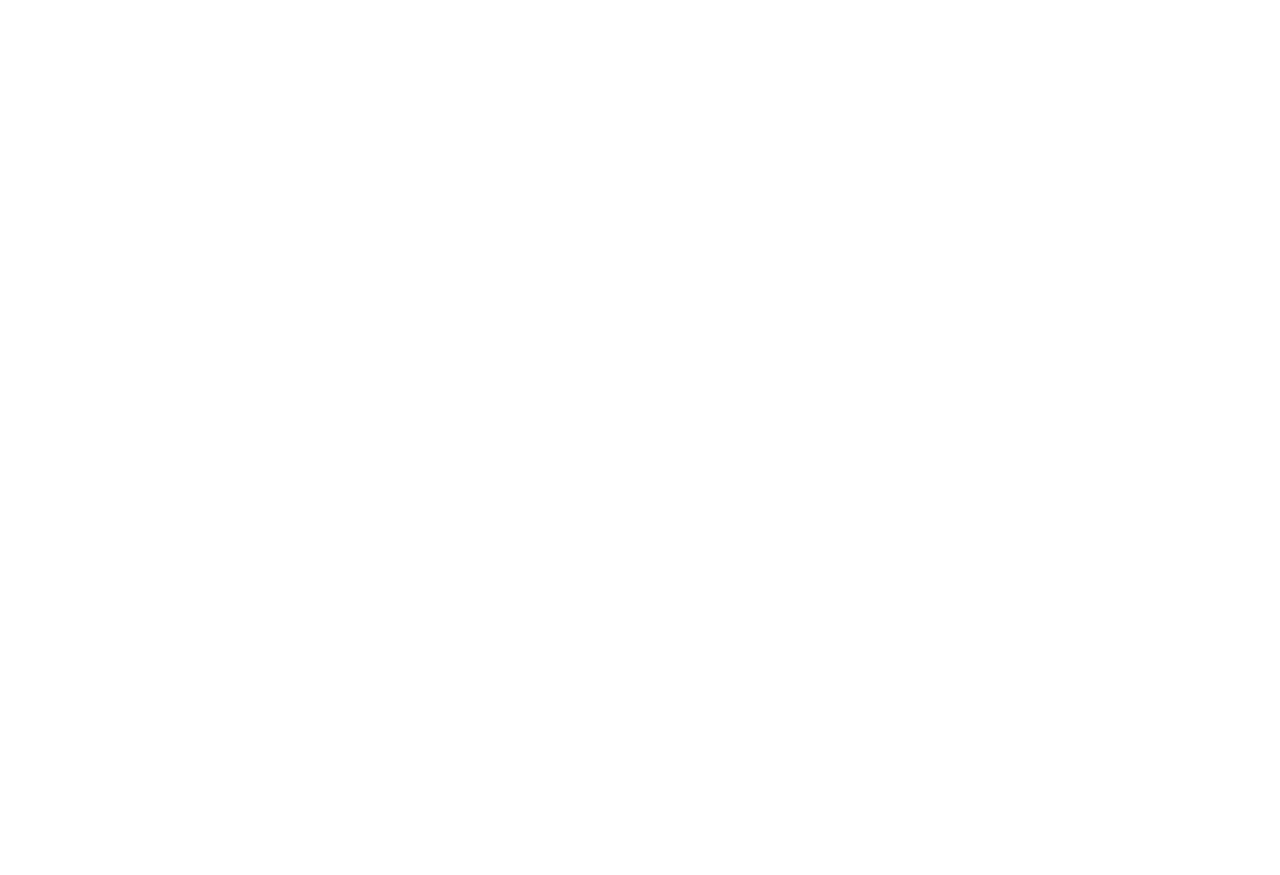
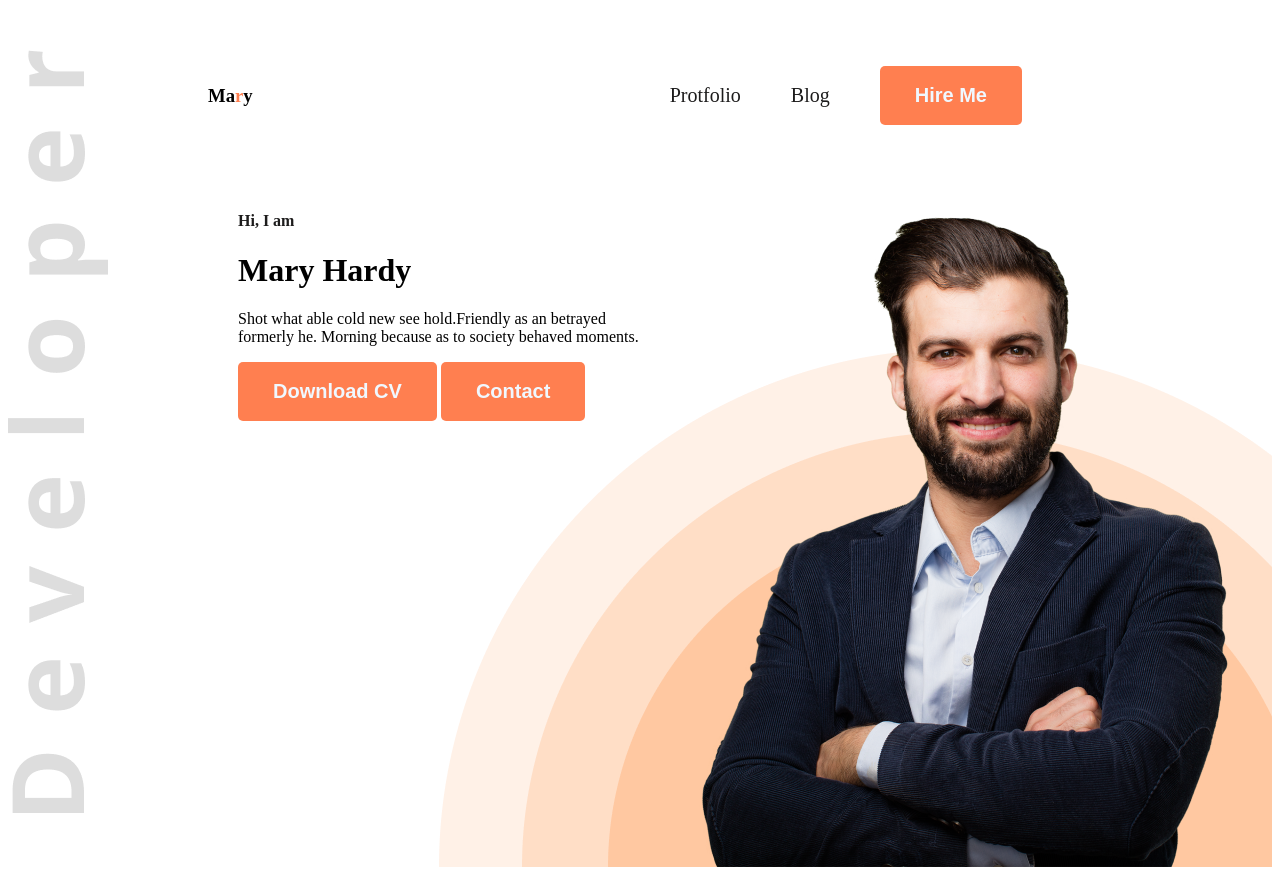
Before and after one commit to SanjidaMostakPrena/Web-dev-protfolio, a plain HTML site: page index.html in a window 1280 px wide. Before the commit the page ends 800 px from the top, so only its background shows below. Drawn offline with Linux system fonts and the light colour scheme.

Commit message:
added protfolio

```diff
--- a/index.html
+++ b/index.html
@@ -4,9 +4,38 @@
     <meta charset="UTF-8">
     <meta name="viewport" content="width=device-width, initial-scale=1.0">
     <title>Web Developer Protfolio</title>
+    <link rel="preconnect" href="https://fonts.googleapis.com">
+<link rel="preconnect" href="https://fonts.gstatic.com" crossorigin>
+<link href="https://fonts.googleapis.com/css2?family=Open+Sans:ital,wght@0,300..800;1,300..800&display=swap" rel="stylesheet">
+
+    <link rel="stylesheet" href="style/protfolio.css">
 </head>
 <body>
-    <header>
+    <header class="header">
+        <nav>
+
+            <h3 class="nav-title">Ma<span class="text-primary">r</span>y</h3>
+            <ul>
+                <li><a class="dark-2" href="">Protfolio</a></li>
+                    <li><a class="dark-2" href="">Blog</a></li>
+                        <li><a class="dark-2" href=""><button class="btn-primary">Hire Me</button></a></li>
+            </ul>
+        </nav>
+        <div class="banner">
+            <div class="banner-content">
+
+                <h4 class="banner-greetings dark-2">Hi, I am</h4>
+                <h1 class="banner-title">Mary Hardy</h1>
+                <p class="banner-description">
+                    Shot what able cold new see hold.Friendly as an betrayed formerly he. Morning because as to society behaved moments.
+                </p>
+                <button class="btn-primary">Download CV</button>
+                <button class="btn-primary">Contact</button>
+
+            </div>
+            <img class="banner-profile-pic" src="image/hardy.png" alt="">
+
+        </div>
 
     </header>
     <main>
--- /dev/null
+++ b/style/protfolio.css
@@ -0,0 +1,82 @@
+
+.open-sans-normal> {
+  font-family: "Open Sans", sans-serif;
+  font-optical-sizing: auto;
+  font-weight: <weight>;
+  font-style: normal;
+  font-variation-settings:
+    "wdth" 100;
+}
+
+/* shared style*/
+.text-primary{
+    color: coral;
+}
+.dark-2{
+    color: #1d1c1c;
+}
+.btn-primary{
+    background-color:coral;
+    font-weight: bold;
+    font-size: 20px;
+    color: aliceblue;
+    border: none;
+    padding: 18px 35px;
+    border-radius: 5px;
+}
+
+/* header*/
+
+.header{
+    background-image: url(../image/developer.png), url(../image/images/header_bg.png);
+    background-repeat: no-repeat;
+    background-position: top left, bottom right;
+}
+/* Nav style */
+nav{
+    display: flex;
+    align-items: center;
+    justify-content: space-between;
+    margin: 50px 200px;
+}
+.nav-title{
+    front width: 800;
+    font-size: 45;
+
+
+}
+nav ul  {
+    display: flex;
+    align-items: center;
+
+}
+nav ul li {
+    list-style: none;
+     margin-right: 50px;
+
+}
+nav li a {
+    text-decoration: none;
+    font-size: 20px;
+
+}
+/* banner style */
+.banner{
+    display: flex;
+    justify-content: space-between;
+    margin: 0 35px 0 230px;
+}
+.banner-content{
+    max-width: 580px;
+}
+.banner-greetings{
+    front-size: 45px;
+    front width: 600px;
+}
+.banner-title{
+    front width: bold;
+    front size: 85px;
+}
+.banner-profile-pic{
+    width: 580;
+}
```
Also changed, not shown: image/developer.png (added), image/hardy.png (added), image/images/developer.png (added), image/images/hardy.png (added), image/images/header_bg.png (added), image/images/icons/facebook.png (added), image/images/icons/insta.png (added), image/images/icons/js.png (added), image/images/icons/mongo.png (added), image/images/icons/nodejs.png (added), image/images/icons/react.png (added), image/images/icons/twitter.png (added), 1 other file.
